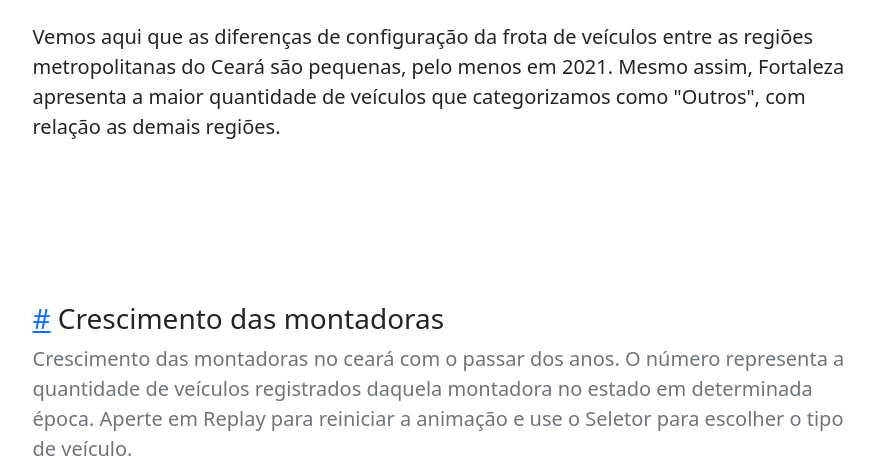
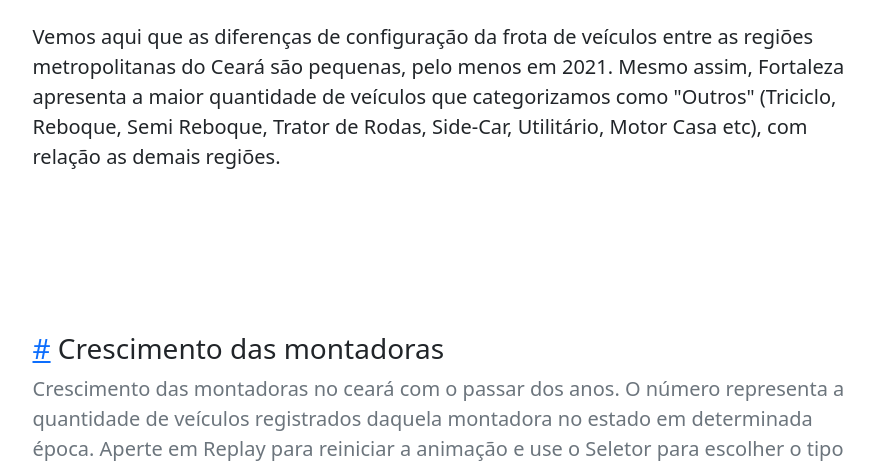
Before and after one commit to rafero1/ce-vehicles-graphs, a plain HTML site: page index.html in a window 1280 px wide. Shown: the part 4955-5421 px from the top of the page, without its empty margins (192-1066 px from the left). Drawn offline with nearby package versions, Linux system fonts and the light colour scheme.

Commit message:
updates text

```diff
--- a/index.html
+++ b/index.html
@@ -136,7 +136,7 @@
 							<div class="row">
 								<div class="col">
 									<p class="lead">
-										Vemos aqui que as diferenças de configuração da frota de veículos entre as regiões metropolitanas do Ceará são pequenas, pelo menos em 2021. Mesmo assim, Fortaleza apresenta a maior quantidade de veículos que categorizamos como "Outros", com relação as demais regiões.
+										Vemos aqui que as diferenças de configuração da frota de veículos entre as regiões metropolitanas do Ceará são pequenas, pelo menos em 2021. Mesmo assim, Fortaleza apresenta a maior quantidade de veículos que categorizamos como "Outros" (Triciclo, Reboque, Semi Reboque, Trator de Rodas, Side-Car, Utilitário, Motor Casa etc), com relação as demais regiões.
 									</p>
 								</div>
 							</div>
```
